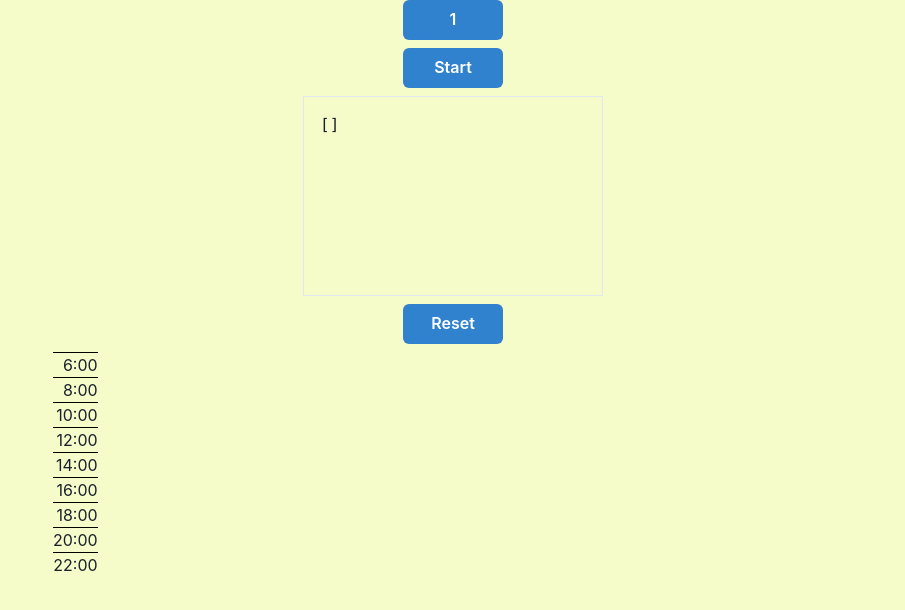
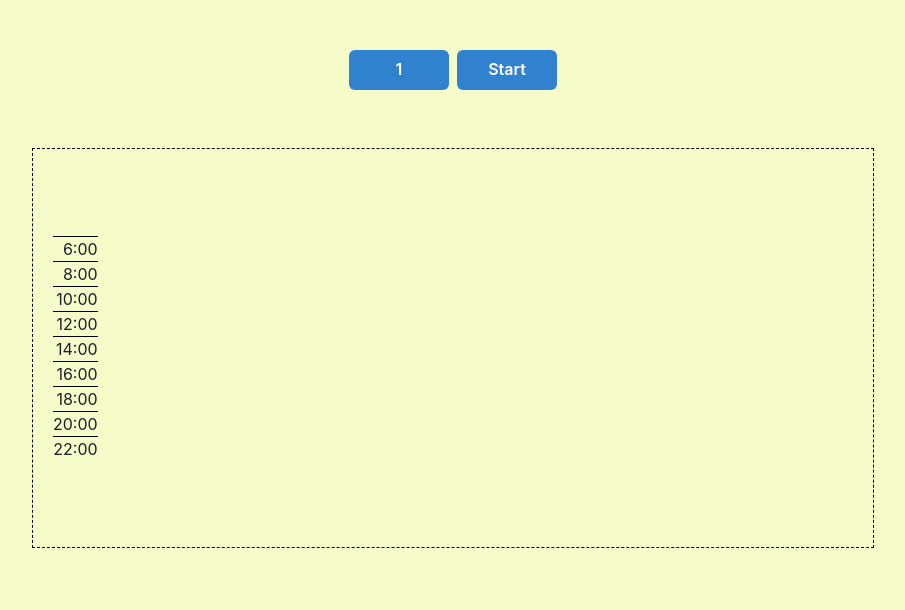
Before and after one commit to mingyuanlee/focus-rock, a React (Create React App) app in the folder app/: page / in a window 1280 px wide. Shown: the top 610 px of the page, without its empty margins (187-1092 px from the left). Built offline with nearby package versions, Linux system fonts and the light colour scheme.

Commit message:
fix not refreshing problem

```diff
--- a/app/src/App.jsx
+++ b/app/src/App.jsx
@@ -1,5 +1,5 @@
 import React, { useState, useEffect } from "react";
-import { Box, Button, Flex, VStack } from "@chakra-ui/react";
+import { Box, Button, Flex, HStack, VStack } from "@chakra-ui/react";
 import { useToast } from '@chakra-ui/react';
 import TimeTable from "./TimeTable";
 
@@ -136,26 +136,26 @@ const App = () => {
         justifyContent="center" // Horizontally centers content in the container
       >
         <VStack>
+        <HStack py="50px">
           <Button width="100px" colorScheme="blue" onClick={changeType}>
             { type }
           </Button>
           <Button width="100px" colorScheme="blue" onClick={onClick}>
             { started ? `${Math.floor(timeElapsed / 60)} mins` : "Start"}
           </Button>
-          <Box
-            w="300px" // Width of the box
-            h="200px" // Height of the box
-            overflowY="auto" // Enable vertical scrolling
-            p={4} // Padding inside the box
-            border="1px" // Border around the box
-            borderColor="gray.200" // Border color
+          {/* <Button width="100px" colorScheme="blue" onClick={reset}>
+            Reset
+          </Button> */}
+        </HStack>
+        <Box px="20px" border="dashed 1px black" height={"400px"}>
+          <Flex
+            alignItems="center"
+            justifyContent="center"
+            height={"100%"}
           >
-            <pre>{JSON.stringify(datesData, null, 2)}</pre>
-          </Box>
-          <Button width="100px" colorScheme="blue" onClick={reset}>
-            Reset
-          </Button>
-          <TimeTable data={datesData} />
+            <TimeTable data={datesData} started={started} />
+          </Flex>
+        </Box>
         </VStack>
       </Flex>
   )
--- a/app/src/TimeTable.jsx
+++ b/app/src/TimeTable.jsx
@@ -1,7 +1,9 @@
 import { Box, Grid, GridItem, Text } from '@chakra-ui/react';
 import React, { useEffect, useState } from 'react';
 
-const TimeTable = ({ data }) => {
+const TimeTable = ({ data, started }) => {
+  console.log("TimeTable data:", data, started)
+
   const [matrix, setMatrix] = useState(null);
   const [dates, setDates] = useState(null);
 
@@ -15,30 +17,23 @@ const TimeTable = ({ data }) => {
 
   const convertToMatrix = (data) => {
     const intervalsPerHour = intervalsPerDay / 24;
-    const dates = [...new Set(data.map(entry => entry.date))]; // Unique dates
-
-    // Initialize matrix with false
+    const dates = [...new Set(data.map(entry => convertToLocalTimeAndFormat(entry.date)))]
     const matrix = Array.from({ length: intervalsPerDay }, () =>
       Array(dates.length).fill(false)
     );
-
     const timeToIndex = (time) => {
       const [hours, minutes] = time.split(':').map(Number);
       return hours * intervalsPerHour + Math.floor(minutes / 10);
     };
-
     data.forEach(entry => {
-      const columnIndex = dates.indexOf(entry.date);
+      const columnIndex = dates.indexOf(convertToLocalTimeAndFormat(entry.date));
       const startIndex = timeToIndex(entry.start_time);
       const endIndex = timeToIndex(entry.end_time);
-
       for (let i = startIndex; i < endIndex; i++) {
         matrix[i][columnIndex] = true;
       }
     });
-
     console.log("matrix:", matrix);
-
     return matrix;
   };
 
@@ -47,26 +42,25 @@ const TimeTable = ({ data }) => {
     const year = date.getFullYear();
     const month = (date.getMonth() + 1).toString().padStart(2, '0'); // Months are zero-based
     const day = date.getDate().toString().padStart(2, '0');
-
     return `${year}-${month}-${day}`;
   }
 
   useEffect(() => {
-    console.log("data:", data);
+    console.log("useEffect data:", data);
     if (data) {
       setDates([...new Set(data.map(entry => convertToLocalTimeAndFormat(entry.date)))]);
       setMatrix(convertToMatrix(data));
     }
-  }, [data]);
+  }, [data, started]);
 
   if (!matrix) return (
-    <Box width="800px" height="600px" overflow="auto">
+    <Box width="800px" overflow="auto">
       { !matrix && <Text>Loading...</Text> }
       </Box>
   )
 
   return (
-    <Box width="800px" height="600px" overflow="auto">
+    <Box width="800px" overflow="auto">
       <Grid templateColumns={`repeat(${matrix[0].length + 1}, max-content)`} gap="0px 20px">
         {/* Header Row for Dates */}
         <GridItem />
```
